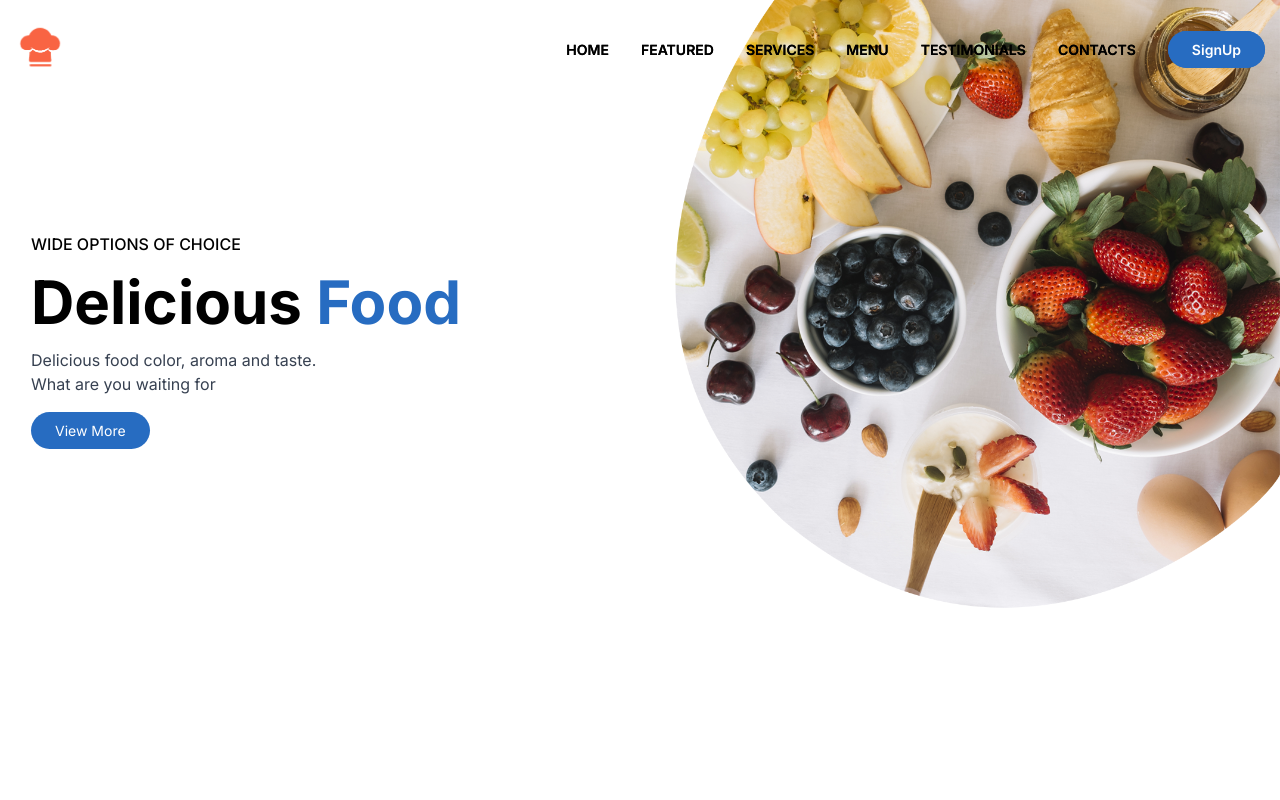
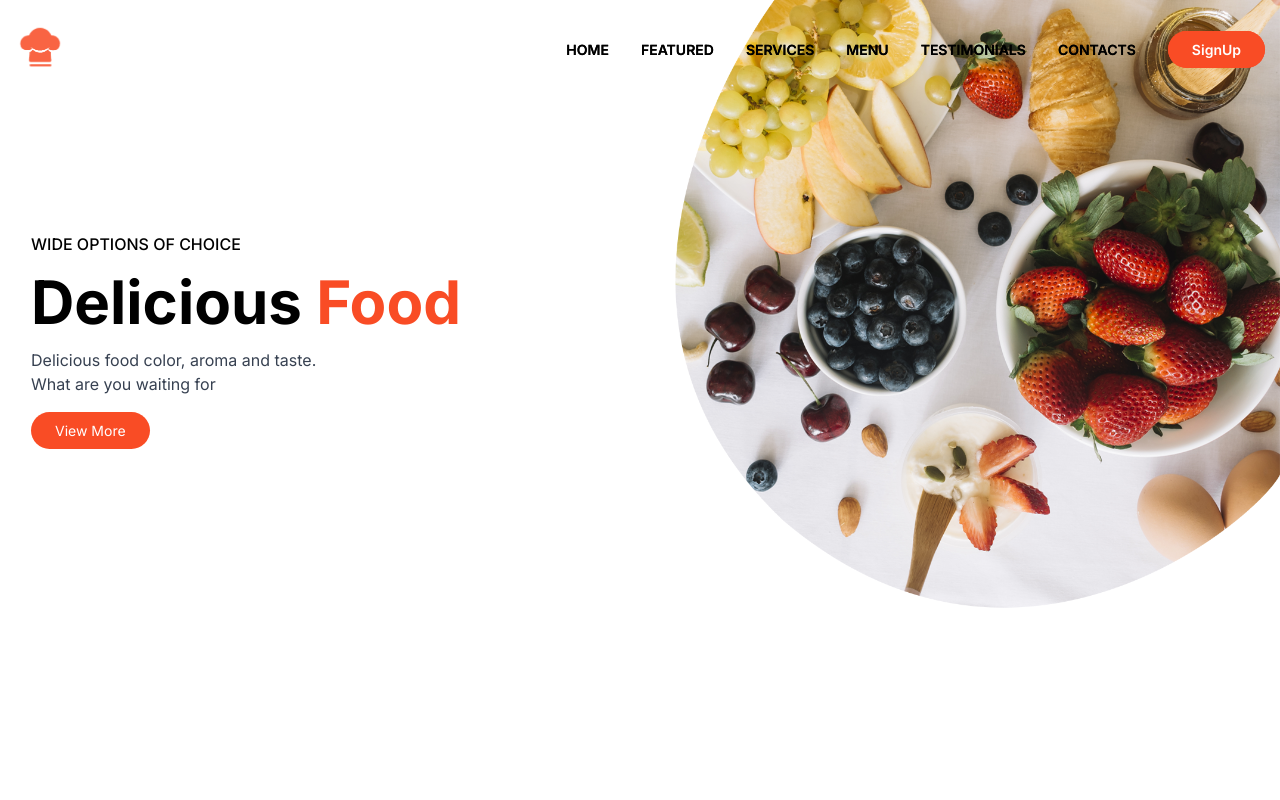
Before and after one commit to mrVinzcode/MP2, a Next.js app: page / in a window 1280 px wide. Shown: the top 800 px of the page. Built offline with nearby package versions, Linux system fonts and the light colour scheme.

Commit message:
change color palette

```diff
--- a/tailwind.config.ts
+++ b/tailwind.config.ts
@@ -13,7 +13,7 @@ const config: Config = {
         padding: "15px",
       },
       colors: {
-        accent: "#276cc1",
+        accent: "#f94c25",
       },
     },
   },
```
